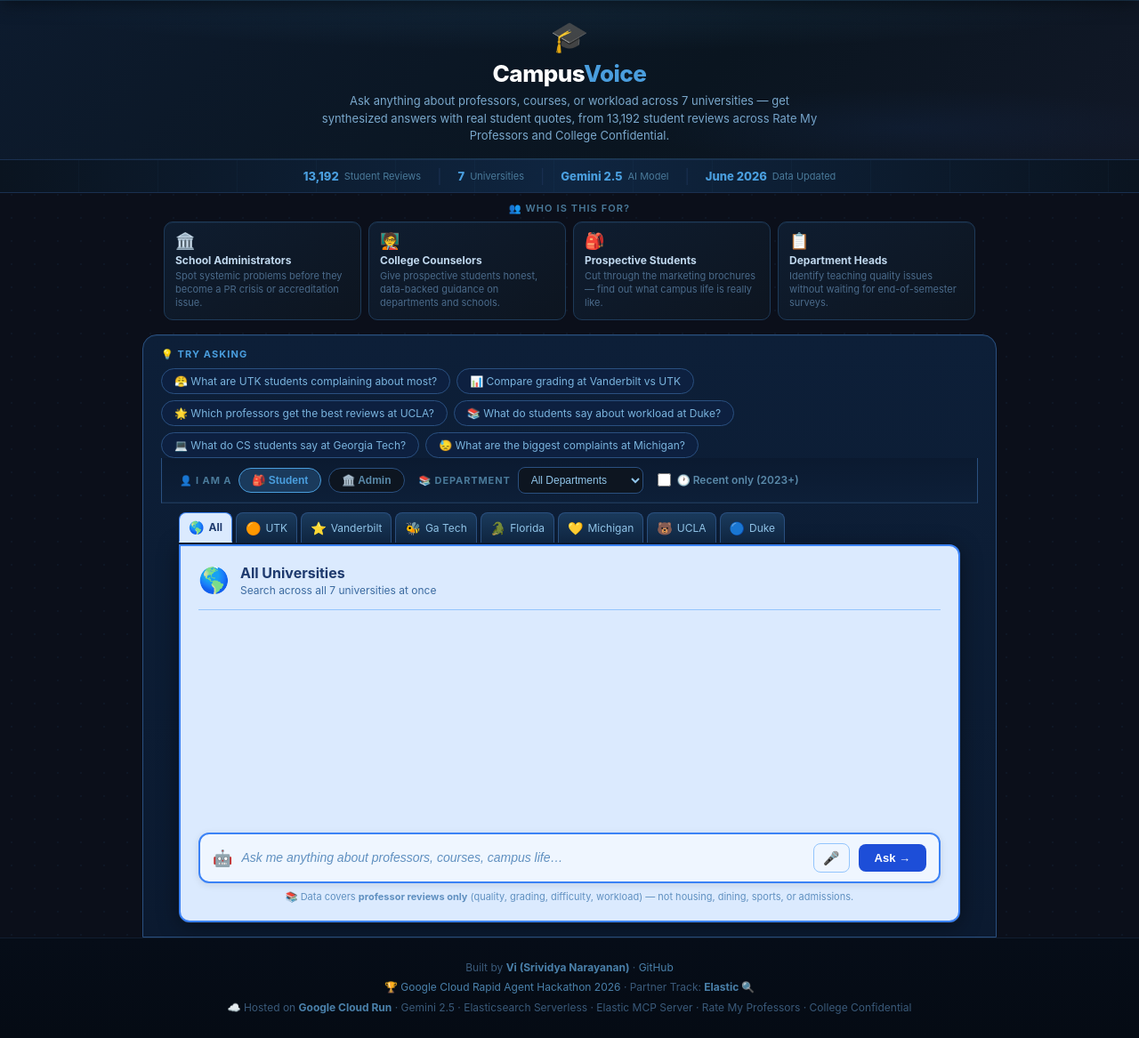
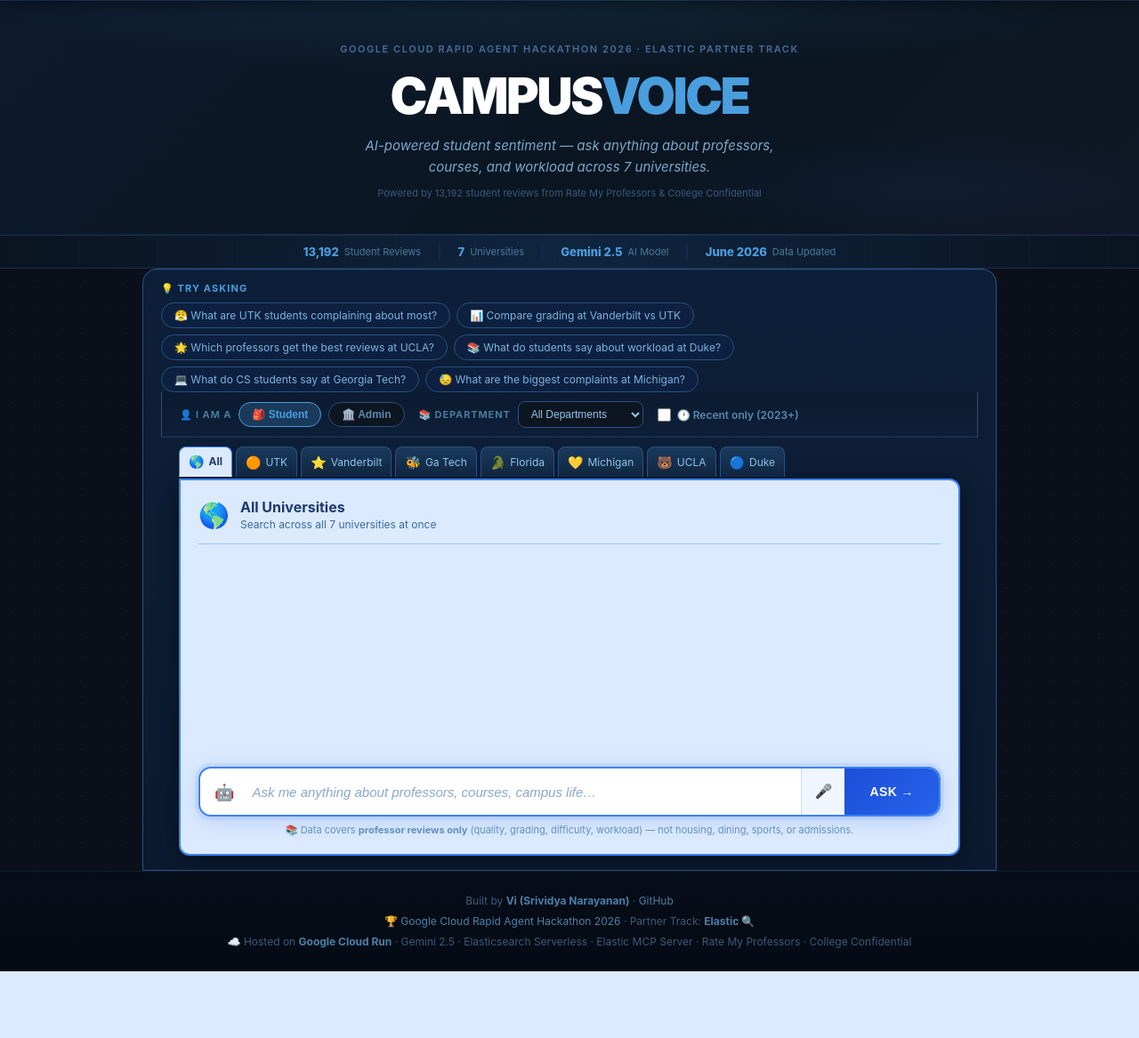
Before and after one commit to srivi19/campus-voice-agent, a Flask app: page / in a window 1280 px wide. Shown: the part 54-1221 px from the top of the page at 89% size. After the commit the page ends 1146 px from the top, so only its background shows below. Run offline with Flask 3, Linux system fonts and the light colour scheme.

Commit message:
UI: bolder hero, prominent ask CTA, persona cards moved to FAQ

```diff
--- a/templates/index.html
+++ b/templates/index.html
@@ -11,11 +11,12 @@
     body { font-family: -apple-system, BlinkMacSystemFont, "Segoe UI", Roboto, sans-serif; background: #0b0f1a; color: #e0e8f0; min-height: 100vh; }
 
     /* ── Hero ── */
-    .hero { background: linear-gradient(135deg, #0d1b2e 0%, #0a1520 60%, #111827 100%); border-bottom: 1px solid #1a3050; padding: 20px 24px 16px; text-align: center; }
-    .hero-icon { font-size: 34px; margin-bottom: 6px; }
-    .hero h1 { font-size: 26px; font-weight: 800; color: #fff; letter-spacing: -0.5px; margin-bottom: 6px; }
+    .hero { background: linear-gradient(135deg, #0d1b2e 0%, #0a1520 60%, #111827 100%); border-bottom: 1px solid #1a3050; padding: 48px 24px 40px; text-align: center; }
+    .hero-eyebrow { font-size: 11px; font-weight: 600; color: #4a6a9a; text-transform: uppercase; letter-spacing: 0.14em; margin-bottom: 18px; }
+    .hero h1 { font-size: 56px; font-weight: 900; color: #fff; letter-spacing: -2.5px; margin-bottom: 16px; text-transform: uppercase; line-height: 1; }
     .hero h1 span { color: #4a9ede; }
-    .hero p { font-size: 13px; color: #7aa8cc; max-width: 560px; margin: 0 auto 0; line-height: 1.5; }
+    .hero .hero-sub { font-size: 15px; color: #7aa8cc; max-width: 520px; margin: 0 auto 10px; line-height: 1.6; }
+    .hero .hero-data { font-size: 11px; color: #3a5a7a; margin: 0 auto; }
     .hero-badges { display: flex; justify-content: center; gap: 10px; flex-wrap: wrap; }
     .hero-badge { background: #0d1f35; border: 1px solid #1e4060; color: #5a9ece; font-size: 12px; padding: 5px 14px; border-radius: 20px; }
 
@@ -63,7 +64,7 @@
 
     /* ── Try asking strip ── */
     /* ── Ask Panel (highlighted zone from "Try asking" to input) ── */
-    .ask-panel { max-width: 960px; margin: 10px auto 0; padding: 14px 20px 0; background: linear-gradient(180deg, #0d1f38 0%, #0b1a30 100%); border: 1px solid #2a5080; border-radius: 16px 16px 0 0; border-bottom: none; }
+    .ask-panel { max-width: 960px; margin: 0 auto 0; padding: 14px 20px 0; background: linear-gradient(180deg, #0d1f38 0%, #0b1a30 100%); border: 1px solid #2a5080; border-radius: 16px 16px 0 0; border-bottom: none; }
     .try-strip { margin: 0; padding: 0; }
     .try-label { font-size: 11px; color: #4a9ede; text-transform: uppercase; letter-spacing: 0.1em; font-weight: 700; margin-bottom: 9px; }
     .chips { display: flex; flex-wrap: wrap; gap: 7px; margin-bottom: 0; }
@@ -93,16 +94,16 @@
     .dots span:nth-child(3) { animation-delay: 0.4s; }
     @keyframes bounce { 0%,80%,100%{transform:translateY(0)} 40%{transform:translateY(-7px)} }
 
-    .input-row { display: flex; gap: 10px; background: #eff6ff; border: 2px solid #3b82f6; border-radius: 12px; padding: 10px 14px; align-items: center; box-shadow: 0 2px 8px rgba(0,0,0,0.1); }
-    .input-row:focus-within { border-color: #1d4ed8; box-shadow: 0 2px 14px rgba(29,78,216,0.25); }
-    .input-row .robot-icon { font-size: 18px; flex-shrink: 0; }
-    .input-row input { flex: 1; background: transparent; border: none; outline: none; color: #1e3a6e; font-size: 14px; }
-    .input-row input::placeholder { color: #6090c0; font-style: italic; }
-    .send-btn { background: #1d4ed8; border: none; border-radius: 8px; padding: 8px 18px; color: #fff; font-size: 13px; font-weight: 600; cursor: pointer; transition: background 0.2s; white-space: nowrap; }
-    .send-btn:hover { background: #1e40af; }
+    .input-row { display: flex; gap: 0; background: #fff; border: 2.5px solid #3b82f6; border-radius: 14px; padding: 0; align-items: stretch; box-shadow: 0 4px 24px rgba(29,78,216,0.18), 0 0 0 4px rgba(59,130,246,0.1); overflow: hidden; }
+    .input-row:focus-within { border-color: #1d4ed8; box-shadow: 0 4px 24px rgba(29,78,216,0.28), 0 0 0 5px rgba(29,78,216,0.12); }
+    .input-row .robot-icon { font-size: 18px; flex-shrink: 0; padding: 0 12px 0 16px; display: flex; align-items: center; }
+    .input-row input { flex: 1; background: transparent; border: none; outline: none; color: #1e3a6e; font-size: 15px; padding: 14px 8px; font-style: italic; }
+    .input-row input::placeholder { color: #8aa8cc; font-style: italic; }
+    .send-btn { background: linear-gradient(135deg, #1d4ed8 0%, #2563eb 100%); border: none; border-radius: 0; padding: 0 28px; color: #fff; font-size: 14px; font-weight: 700; cursor: pointer; transition: all 0.2s; white-space: nowrap; letter-spacing: 0.03em; text-transform: uppercase; min-height: 52px; }
+    .send-btn:hover { background: linear-gradient(135deg, #1e40af 0%, #1d4ed8 100%); }
     .send-btn:disabled { background: #bfdbfe; color: #7aabda; cursor: not-allowed; }
     .chat-disclaimer { font-size: 11px; color: #6090c0; text-align: center; margin-top: 8px; }
-    .mic-btn { background: #eff6ff; border: 1px solid #93c5fd; border-radius: 8px; padding: 8px 10px; font-size: 15px; cursor: pointer; transition: all 0.2s; flex-shrink: 0; line-height: 1; }
+    .mic-btn { background: #f0f6ff; border: none; border-left: 1px solid #c8d8f0; border-radius: 0; padding: 0 14px; font-size: 16px; cursor: pointer; transition: all 0.2s; flex-shrink: 0; line-height: 1; display: flex; align-items: center; }
     .mic-btn:hover { border-color: #3b82f6; background: #dbeafe; }
     .mic-btn.listening { border-color: #ef4444; background: #fef2f2; animation: mic-pulse 1s infinite; }
     @keyframes mic-pulse { 0%,100%{opacity:1} 50%{opacity:0.5} }
@@ -316,9 +317,11 @@
         radial-gradient(ellipse 80% 60% at 50% -10%, rgba(120,190,255,0.2) 0%, transparent 70%),
         radial-gradient(ellipse 40% 40% at 80% 80%, rgba(30,100,200,0.15) 0%, transparent 60%);
     }
-    html[data-theme="light"] .hero h1 { color: #fff; }
+    html[data-theme="light"] .hero h1 { color: #fff; font-size: 56px; }
     html[data-theme="light"] .hero h1 span { color: #7ec8f0; }
-    html[data-theme="light"] .hero p { color: #b0cee8; }
+    html[data-theme="light"] .hero .hero-sub { color: #b0cee8; }
+    html[data-theme="light"] .hero .hero-data { color: rgba(255,255,255,0.35); }
+    html[data-theme="light"] .hero-eyebrow { color: rgba(255,255,255,0.45); }
 
     /* Stat banner */
     html[data-theme="light"] .stat-banner {
@@ -381,9 +384,7 @@
       background: #f4f8ff; border: 1px solid #c8d8f0; color: #1e2d40;
     }
     html[data-theme="light"] .bubble strong { color: #1a4ed8; }
-    html[data-theme="light"] .input-row {
-      background: #f8faff; border: 2px solid #90b8e0;
-    }
+    html[data-theme="light"] .input-row { background: #fff; border: 2.5px solid #90b8e0; }
     html[data-theme="light"] .input-row:focus-within { border-color: #1d4ed8; }
     html[data-theme="light"] .input-row input { color: #1e2d40; }
     html[data-theme="light"] .input-row input::placeholder { color: #8aa8c8; }
@@ -474,9 +475,10 @@
 
 <!-- Hero -->
 <div class="hero">
-  <div class="hero-icon">🎓</div>
+  <div class="hero-eyebrow">Google Cloud Rapid Agent Hackathon 2026 · Elastic Partner Track</div>
   <h1>Campus<span>Voice</span></h1>
-  <p>Ask anything about professors, courses, or workload across 7 universities — get synthesized answers with real student quotes, from 13,192 student reviews across Rate My Professors and College Confidential.</p>
+  <p class="hero-sub"><em>AI-powered student sentiment — ask anything about professors, courses, and workload across 7 universities.</em></p>
+  <p class="hero-data">Powered by 13,192 student reviews from Rate My Professors &amp; College Confidential</p>
 </div>
 
 <!-- Stat Banner -->
@@ -488,17 +490,6 @@
   <div class="stat-item"><span class="stat-num">Gemini 2.5</span><span class="stat-label">AI Model</span></div>
   <div class="stat-divider">|</div>
   <div class="stat-item"><span class="stat-num">June 2026</span><span class="stat-label">Data Updated</span></div>
-</div>
-
-<!-- Who it's for -->
-<div class="for-section">
-  <div class="section-label">👥 Who is this for?</div>
-  <div class="persona-grid">
-    <div class="persona-card"><div class="persona-icon">🏛️</div><h3>School Administrators</h3><p>Spot systemic problems before they become a PR crisis or accreditation issue.</p></div>
-    <div class="persona-card"><div class="persona-icon">🧑‍🏫</div><h3>College Counselors</h3><p>Give prospective students honest, data-backed guidance on departments and schools.</p></div>
-    <div class="persona-card"><div class="persona-icon">🎒</div><h3>Prospective Students</h3><p>Cut through the marketing brochures — find out what campus life is really like.</p></div>
-    <div class="persona-card"><div class="persona-icon">📋</div><h3>Department Heads</h3><p>Identify teaching quality issues without waiting for end-of-semester surveys.</p></div>
-  </div>
 </div>
 
 <!-- Ask Panel: Try asking → filter → tabs → chat -->
@@ -699,6 +690,17 @@
       </div>
     </div>
 
+  </div>
+
+  <!-- Who it's for -->
+  <div class="for-section" style="max-width:960px;margin:0 auto 40px;padding:0 24px;">
+    <div class="section-label" style="margin-bottom:14px;">👥 Who is this for?</div>
+    <div class="persona-grid">
+      <div class="persona-card"><div class="persona-icon">🏛️</div><h3>School Administrators</h3><p>Spot systemic problems before they become a PR crisis or accreditation issue.</p></div>
+      <div class="persona-card"><div class="persona-icon">🧑‍🏫</div><h3>College Counselors</h3><p>Give prospective students honest, data-backed guidance on departments and schools.</p></div>
+      <div class="persona-card"><div class="persona-icon">🎒</div><h3>Prospective Students</h3><p>Cut through the marketing brochures — find out what campus life is really like.</p></div>
+      <div class="persona-card"><div class="persona-icon">📋</div><h3>Department Heads</h3><p>Identify teaching quality issues without waiting for end-of-semester surveys.</p></div>
+    </div>
   </div>
 </div>
 
```
